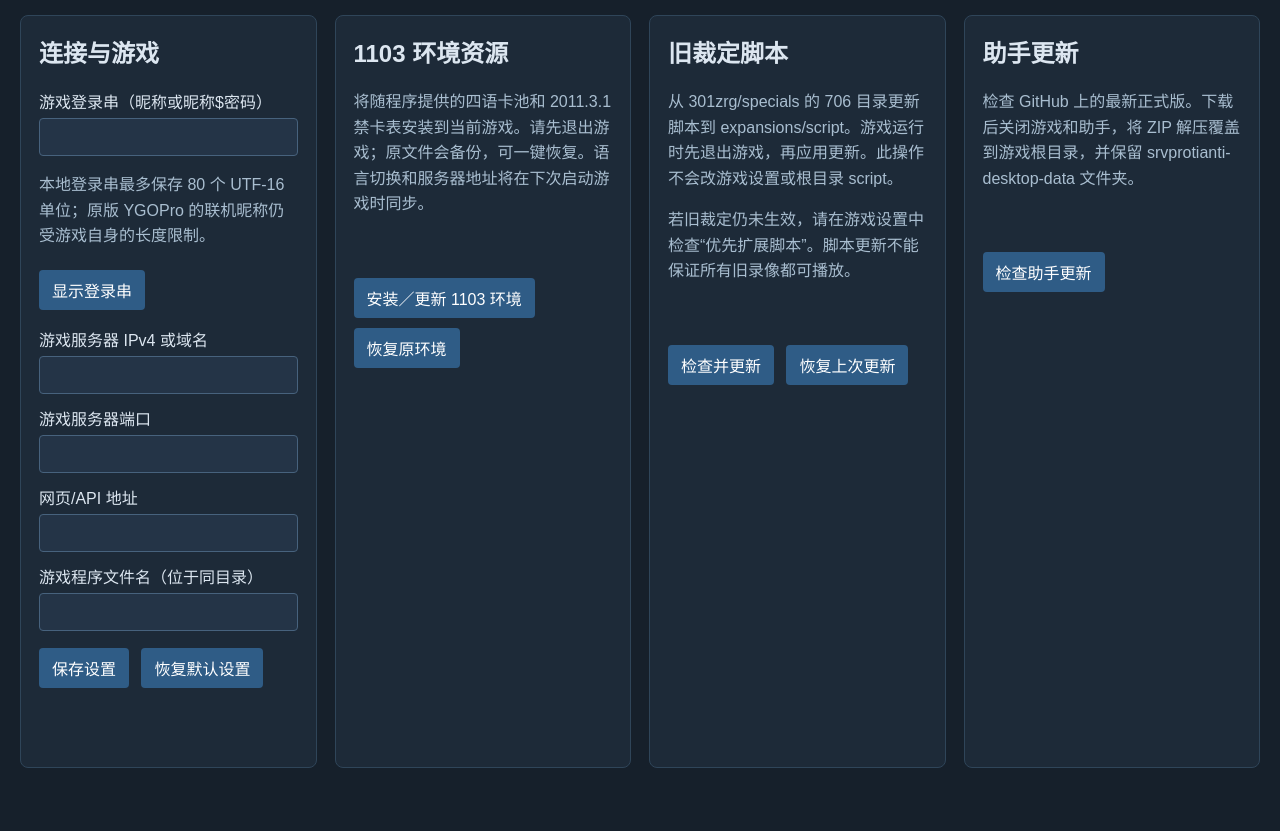
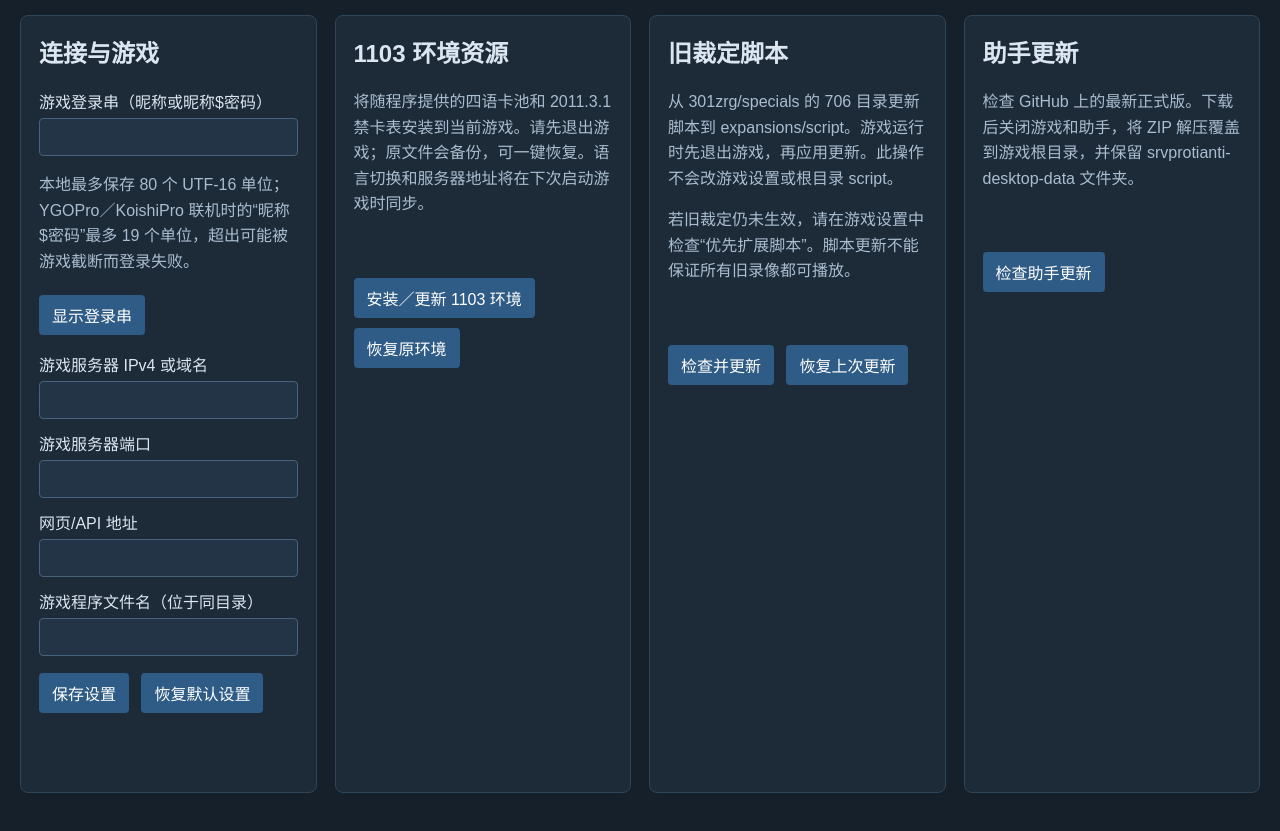
Before and after one commit to 301zrg/srvprotianti-desktop, a website: page settings.html in a window 1280 px wide. Shown: the part 103-934 px from the top of the page. Before the commit the page ends 909 px from the top, so only its background shows below. Drawn offline with Linux system fonts and the light colour scheme; files that its build step writes are made by us from their sources.

Commit message:
Clarify game nickname limit in desktop settings

```diff
--- a/settings.html
+++ b/settings.html
@@ -27,7 +27,7 @@
     <label><span data-i18n="nickname">游戏登录串（昵称或昵称$密码）</span>
       <input id="launchName" type="password" autocomplete="off" spellcheck="false" maxlength="80" aria-describedby="launchNameHelp">
     </label>
-    <p id="launchNameHelp" data-i18n="launchNameHelp">本地登录串最多保存 80 个 UTF-16 单位；原版 YGOPro 的联机昵称仍受游戏自身的长度限制。</p>
+    <p id="launchNameHelp" data-i18n="launchNameHelp">本地最多保存 80 个 UTF-16 单位；YGOPro／KoishiPro 联机时的“昵称$密码”最多 19 个单位，超出可能被游戏截断而登录失败。</p>
     <button id="showName" type="button" data-i18n="show">显示登录串</button>
     <label><span data-i18n="gameHost">游戏服务器 IPv4 或域名</span><input id="gameHost" autocomplete="off" spellcheck="false"></label>
     <label><span data-i18n="gamePort">游戏服务器端口</span><input id="gamePort" type="number" min="1" max="65535" step="1"></label>
@@ -68,7 +68,7 @@
 const I18N = {
   zh: {
     title: '706 天梯助手 设置', connection: '连接与游戏', nickname: '游戏登录串（昵称或昵称$密码）',
-    launchNameHelp: '本地登录串最多保存 80 个 UTF-16 单位；原版 YGOPro 的联机昵称仍受游戏自身的长度限制。',
+    launchNameHelp: '本地最多保存 80 个 UTF-16 单位；YGOPro／KoishiPro 联机时的“昵称$密码”最多 19 个单位，超出可能被游戏截断而登录失败。',
     show: '显示登录串', hide: '隐藏登录串', gameHost: '游戏服务器 IPv4 或域名',
     gamePort: '游戏服务器端口', apiBaseUrl: '网页/API 地址',
     executable: '游戏程序文件名（位于同目录）', save: '保存设置', reset: '恢复默认设置',
@@ -83,7 +83,7 @@ const I18N = {
   },
   ja: {
     title: '706 ランキング補助 設定', connection: '接続とゲーム', nickname: 'ログイン名（名前または名前$パスワード）',
-    launchNameHelp: 'ログイン文字列はローカルに最大80 UTF-16単位まで保存できます。元のYGOProでは対戦時の名前にゲーム側の長さ制限があります。',
+    launchNameHelp: 'ローカルには最大80 UTF-16単位まで保存できます。YGOPro／KoishiProでの「名前$パスワード」は対戦時に最大19単位です。超過分は切り捨てられ、ログインに失敗する可能性があります。',
     show: 'ログイン名を表示', hide: 'ログイン名を隠す', gameHost: 'ゲームサーバー IPv4 またはドメイン',
     gamePort: 'ゲームサーバーポート', apiBaseUrl: 'ウェブ/API アドレス',
     executable: '同じフォルダーのゲーム実行ファイル', save: '保存', reset: '既定値に戻す',
@@ -98,7 +98,7 @@ const I18N = {
   },
   en: {
     title: '706 Ladder Assistant Settings', connection: 'Connection and Game', nickname: 'Game login string (name or name$password)',
-    launchNameHelp: 'You can save up to 80 UTF-16 units locally. The original YGOPro still limits the in-game nickname length.',
+    launchNameHelp: 'You can save up to 80 UTF-16 units locally. YGOPro/KoishiPro allow at most 19 units for name$password when connecting; longer values may be truncated and login may fail.',
     show: 'Show login string', hide: 'Hide login string', gameHost: 'Game server IPv4 or hostname',
     gamePort: 'Game server port', apiBaseUrl: 'Web/API address',
     executable: 'Game executable in this folder', save: 'Save settings', reset: 'Restore defaults',
@@ -113,7 +113,7 @@ const I18N = {
   },
   ko: {
     title: '706 랭킹 도우미 설정', connection: '연결 및 게임', nickname: '게임 로그인 문자열 (이름 또는 이름$비밀번호)',
-    launchNameHelp: '로그인 문자열은 로컬에 최대 80 UTF-16 단위까지 저장할 수 있습니다. 원본 YGOPro의 게임 내 닉네임 길이는 게임 자체에서 제한합니다.',
+    launchNameHelp: '로컬에는 최대 80 UTF-16 단위까지 저장할 수 있습니다. YGOPro／KoishiPro 접속 시 이름$비밀번호는 최대 19단위이며, 초과하면 잘려 로그인에 실패할 수 있습니다.',
     show: '로그인 문자열 표시', hide: '로그인 문자열 숨기기', gameHost: '게임 서버 IPv4 또는 도메인',
     gamePort: '게임 서버 포트', apiBaseUrl: '웹/API 주소',
     executable: '같은 폴더의 게임 실행 파일', save: '설정 저장', reset: '기본값 복원',
```
